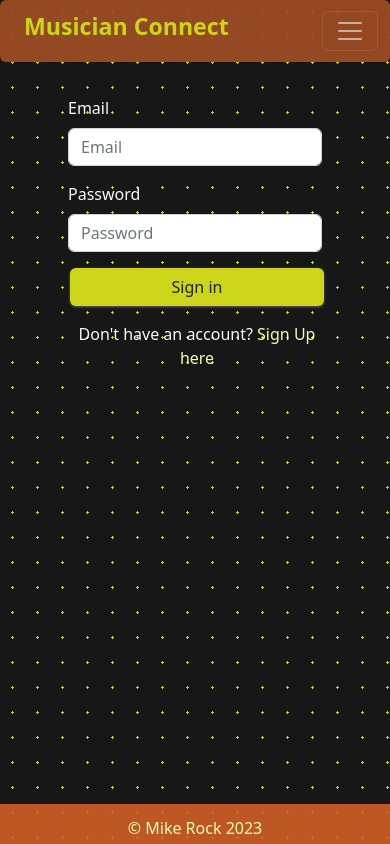
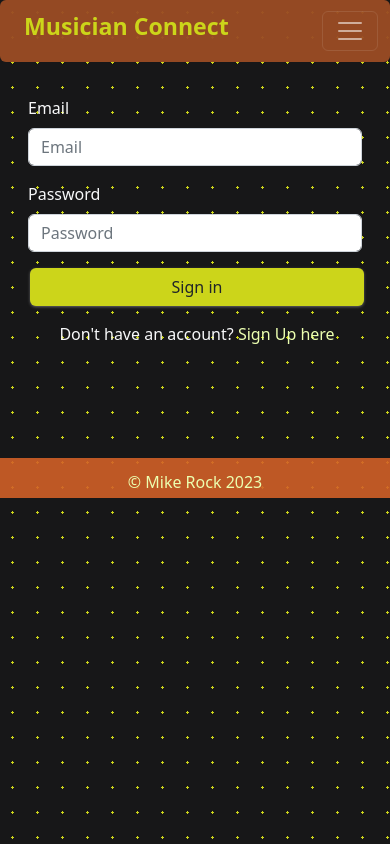
Before and after one commit to MikeRock51/Musician_Connect, a React (Create React App) app in the folder frontend/: page /sign-in in a window 390 px wide. Built offline with nearby package versions, Linux system fonts and the light colour scheme.

Commit message:
Responsive register/sign in pages

```diff
--- a/frontend/public/styles.css
+++ b/frontend/public/styles.css
@@ -1,7 +1,7 @@
 html body {
   width: 100%;
   height: 100%;
-  /* overflow-x: hidden; */
+  overflow-x: hidden;
   background: #010102e8;
   background-image: radial-gradient(#CCD51A 7.2%, transparent 0);
   background-size: 25px 25px;
--- a/frontend/src/components/Footer.jsx
+++ b/frontend/src/components/Footer.jsx
@@ -1,6 +1,6 @@
 function Footer() {
     return (
-        <div className="mt-auto text-center bg-brownie p-2 pb-0 fixed-bottom">
+        <div className="mt-auto text-center bg-brownie p-2 pb-0">
             <footer className="p-1 footer">
                 <a
                     className="link-underline link-underline-opacity-0 hover bright"
--- a/frontend/src/components/pages/Dashboard.jsx
+++ b/frontend/src/components/pages/Dashboard.jsx
@@ -12,7 +12,7 @@ function Dashboard(props) {
         <h3 className="ps-0 pinky shadow-text-light">Welcome {user && user.firstName}</h3>
         <h6
           className="col-sm-3 col-3 bg-brownie text-center p-1 my-2 rounded bright"
-          style={{ fontSize: "2.2vw" }}
+          style={{ fontSize: "2.0vw" }}
         >
           Your Bookings
         </h6>
--- a/frontend/src/components/pages/Register.jsx
+++ b/frontend/src/components/pages/Register.jsx
@@ -148,7 +148,7 @@ function Register(props) {
           ></button>
         </div>
       )}
-      <form className="row g-3 mx-5">
+      <form className="row g-3 mx-2">
         <div
           className={
             props.userData.userType === "Client" ? "col-md-12" : "col-md-6"
@@ -283,7 +283,7 @@ function Register(props) {
                     enctype="multipart/form-data"
                 />
             </div> */}
-        <div className="col-12">
+        <div className="col text-center mx-auto">
           <button
             type="submit"
             className="btn anime w-100 mb-3"
@@ -292,7 +292,7 @@ function Register(props) {
             {!isPending && "Create my account"}
             {isPending && "Creating your account..."}
           </button>
-          <span className="text-light">
+          <p className="text-light">
             Already have an account?
             <a
               href="/sign-in"
@@ -301,7 +301,7 @@ function Register(props) {
               {" "}
               Sign In here
             </a>
-          </span>
+          </p>
         </div>
       </form>
     </div>
--- a/frontend/src/components/pages/Signin.jsx
+++ b/frontend/src/components/pages/Signin.jsx
@@ -68,8 +68,8 @@ function Signin(props) {
 
   return (
     <div className="container-md">
-      <form className="row g-3 mx-5 d-flex justify-content-center align-items-center">
-        <div className="col-md-6">
+      <form className="row g-3 mx-auto px-2 d-flex justify-content-center align-items-center">
+        <div className="col">
           <Input
             className=""
             type="email"
@@ -91,15 +91,15 @@ function Signin(props) {
         {userInfo.error && !isPending && (
           <p className="pt-2 text-center mb-0 bright">{userInfo.error}</p>
         )}
-        <div className="col-md-6 ms-1 text-center">
+        <div className="col-md-6 col-sm-12 ms-1 text-center">
           <button
             type="submit"
-            className="btn col-12 anime mb-3"
+            className="btn col-12 col-sm-9 anime mb-3"
             onClick={handleClicked}
           >
             Sign in
           </button>
-          <span className="text-light">
+          <p className="text-light">
             Don't have an account?
             <a
               href="/register/user-type"
@@ -108,7 +108,7 @@ function Signin(props) {
               {" "}
               Sign Up here
             </a>
-          </span>
+          </p>
           {isPending && (
             <p className="pt-2 text-center mb-0 bright">
               Loading your account...
```
